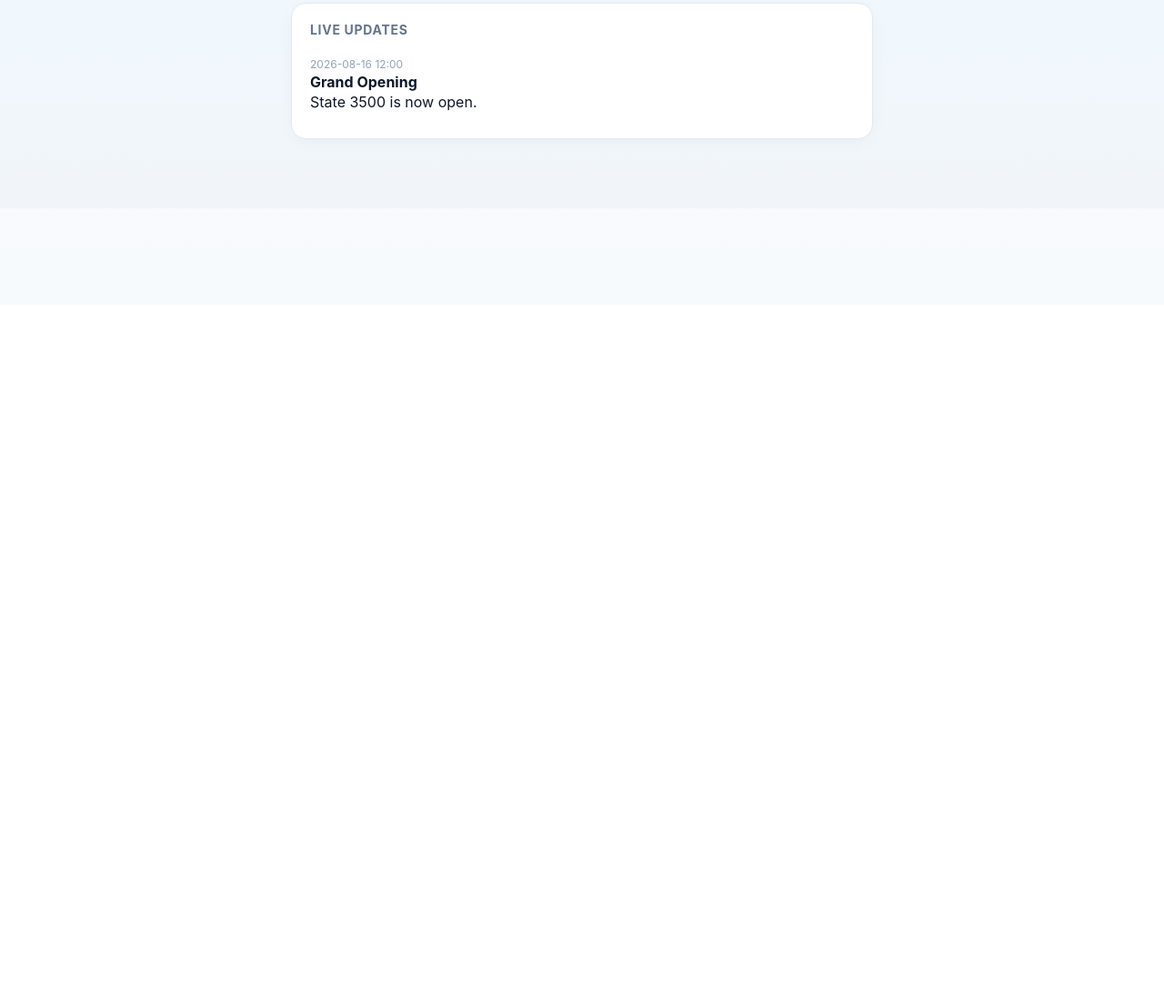
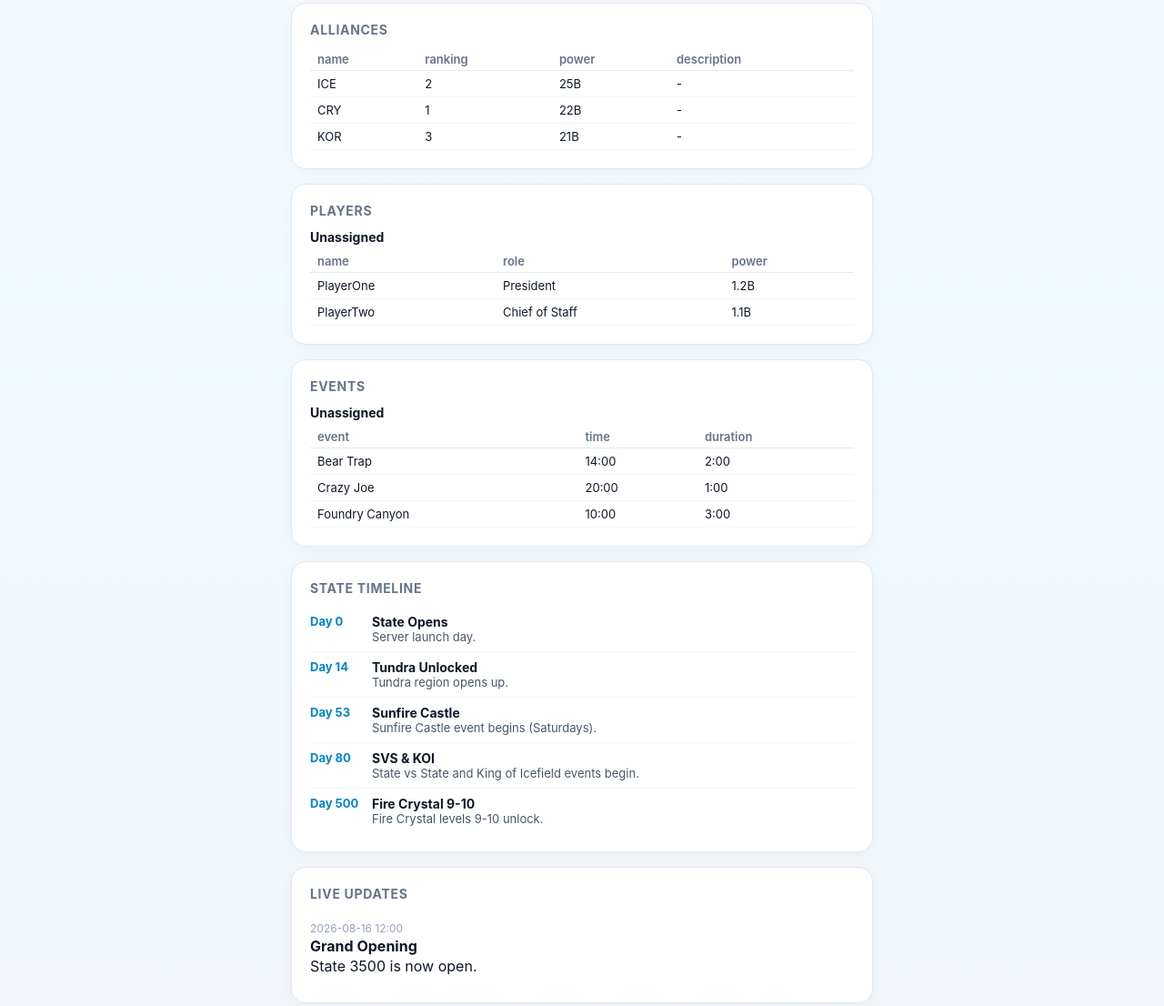
Before and after one commit to state-3495/state-3495.github.io, a website: page index.html in a window 1280 px wide. Shown: the part 465-1571 px from the top of the page at 91% size. Before the commit the page ends 800 px from the top, so only its background shows below. Drawn offline with Linux system fonts and the light colour scheme.

Commit message:
Render alliances/players/events/timeline sections, sync against live sheet, daily 09:00 KST schedule

```diff
--- a/config.js
+++ b/config.js
@@ -18,6 +18,82 @@ const CONFIG = {
     "spotsTotal": "-",
     "powerCap": "400M"
   },
+  "alliances": [
+    {
+      "name": "ICE",
+      "ranking": "2",
+      "power": "25B",
+      "description": "-"
+    },
+    {
+      "name": "CRY",
+      "ranking": "1",
+      "power": "22B",
+      "description": "-"
+    },
+    {
+      "name": "KOR",
+      "ranking": "3",
+      "power": "21B",
+      "description": "-"
+    }
+  ],
+  "players": [
+    {
+      "name": "PlayerOne",
+      "role": "President",
+      "power": "1.2B"
+    },
+    {
+      "name": "PlayerTwo",
+      "role": "Chief of Staff",
+      "power": "1.1B"
+    }
+  ],
+  "events": [
+    {
+      "event": "Bear Trap",
+      "time": "14:00",
+      "duration": "2:00"
+    },
+    {
+      "event": "Crazy Joe",
+      "time": "20:00",
+      "duration": "1:00"
+    },
+    {
+      "event": "Foundry Canyon",
+      "time": "10:00",
+      "duration": "3:00"
+    }
+  ],
+  "timeline": [
+    {
+      "day": "0",
+      "title": "State Opens",
+      "description": "Server launch day."
+    },
+    {
+      "day": "14",
+      "title": "Tundra Unlocked",
+      "description": "Tundra region opens up."
+    },
+    {
+      "day": "53",
+      "title": "Sunfire Castle",
+      "description": "Sunfire Castle event begins (Saturdays)."
+    },
+    {
+      "day": "80",
+      "title": "SVS & KOI",
+      "description": "State vs State and King of Icefield events begin."
+    },
+    {
+      "day": "500",
+      "title": "Fire Crystal 9-10",
+      "description": "Fire Crystal levels 9-10 unlock."
+    }
+  ],
   "updates": [
     {
       "date": "2026-08-16",
--- a/index.html
+++ b/index.html
@@ -28,6 +28,18 @@
   .update:last-child{border-bottom:none}
   .update .meta{font-size:12px;color:#94a3b8}
   .update .title{font-weight:700;margin:2px 0}
+  table{width:100%;border-collapse:collapse;font-size:13px}
+  th{text-align:left;color:#64748b;font-weight:600;padding:4px 8px;border-bottom:1px solid #e2e8f0}
+  td{padding:6px 8px;border-bottom:1px solid #f1f5f9}
+  .alliance-group{margin-bottom:16px}
+  .alliance-group:last-child{margin-bottom:0}
+  .alliance-group h3{font-size:14px;margin-bottom:6px}
+  .empty{color:#94a3b8;font-size:13px}
+  .timeline-item{display:flex;gap:12px;padding:8px 0;border-bottom:1px solid #f1f5f9}
+  .timeline-item:last-child{border-bottom:none}
+  .timeline-day{flex:0 0 56px;font-weight:700;color:#0284c7;font-size:13px}
+  .timeline-title{font-weight:700;font-size:14px}
+  .timeline-desc{font-size:13px;color:#475569}
 </style>
 </head>
 <body>
@@ -53,14 +65,55 @@
   </section>
 
   <section class="card">
+    <h2>Alliances</h2>
+    <div id="alliances"></div>
+  </section>
+
+  <section class="card">
+    <h2>Players</h2>
+    <div id="players"></div>
+  </section>
+
+  <section class="card">
+    <h2>Events</h2>
+    <div id="events"></div>
+  </section>
+
+  <section class="card">
+    <h2>State Timeline</h2>
+    <div id="timeline"></div>
+  </section>
+
+  <section class="card">
     <h2>Live Updates</h2>
     <div id="updates"></div>
   </section>
 </div>
 
 <script>
+function renderTable(rows, excludeKeys) {
+  excludeKeys = excludeKeys || [];
+  if (!rows || !rows.length) return '<p class="empty">No data yet.</p>';
+  const headers = Object.keys(rows[0]).filter((h) => !excludeKeys.includes(h));
+  const thead = headers.map((h) => `<th>${h}</th>`).join('');
+  const tbody = rows.map((r) => `<tr>${headers.map((h) => `<td>${r[h]}</td>`).join('')}</tr>`).join('');
+  return `<table><thead><tr>${thead}</tr></thead><tbody>${tbody}</tbody></table>`;
+}
+
+function renderGroupedByAlliance(rows) {
+  if (!rows || !rows.length) return '<p class="empty">No data yet.</p>';
+  const groups = {};
+  for (const r of rows) {
+    const key = r.alliance || 'Unassigned';
+    (groups[key] = groups[key] || []).push(r);
+  }
+  return Object.entries(groups)
+    .map(([alliance, group]) => `<div class="alliance-group"><h3>${alliance}</h3>${renderTable(group, ['alliance'])}</div>`)
+    .join('');
+}
+
 window.addEventListener('DOMContentLoaded', () => {
-  const { info, transfer, updates } = CONFIG;
+  const { info, transfer, alliances, players, events, timeline, updates } = CONFIG;
 
   document.getElementById('stateTitle').textContent = `State ${info.number}`;
   document.getElementById('stateTagline').textContent = info.tagline;
@@ -83,6 +136,14 @@ window.addEventListener('DOMContentLoaded', () => {
     .map(([k, v]) => `<div><b>${k}</b><span>${v}</span></div>`)
     .join('');
 
+  document.getElementById('alliances').innerHTML = renderTable(alliances);
+  document.getElementById('players').innerHTML = renderGroupedByAlliance(players);
+  document.getElementById('events').innerHTML = renderGroupedByAlliance(events);
+
+  document.getElementById('timeline').innerHTML = (timeline || [])
+    .map((t) => `<div class="timeline-item"><div class="timeline-day">Day ${t.day}</div><div><div class="timeline-title">${t.title}</div><div class="timeline-desc">${t.description}</div></div></div>`)
+    .join('') || '<p class="empty">No data yet.</p>';
+
   document.getElementById('updates').innerHTML = updates
     .map(u => `<div class="update"><div class="meta">${u.date} ${u.time}</div><div class="title">${u.title}</div><div>${u.message}</div></div>`)
     .join('');
```
Also changed, not shown: scripts/sync-sheet.js (+10 -8 lines), scripts/sync-sheet.test.js (+2 -2 lines), .github/workflows/sync-sheet.yml, README.md.
